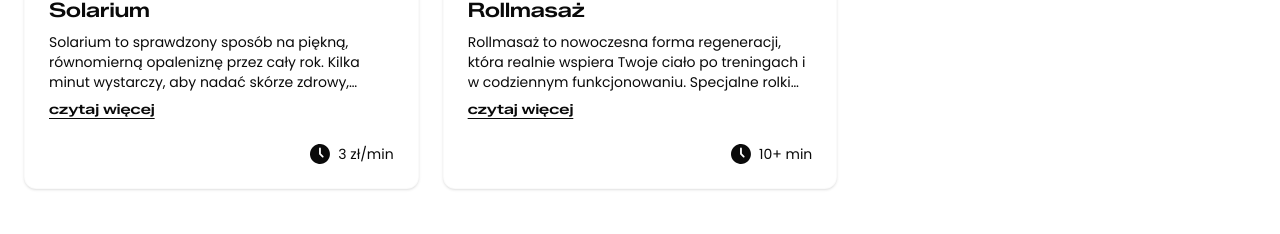
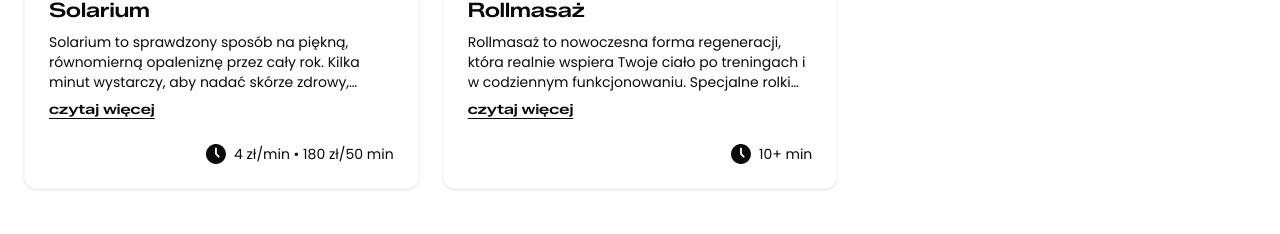
Before and after one commit to Szorcu/powerfit, a Next.js app: page /oferta in a window 1280 px wide. Shown: the part 6254-6488 px from the top of the page. Built offline with nearby package versions, Linux system fonts and the light colour scheme.

Commit message:
Updated "Solarium" price

```diff
--- a/src/consts/services.ts
+++ b/src/consts/services.ts
@@ -15,7 +15,7 @@ export const SERVICES = [
       ✅ poprawa wyglądu skóry ⛱️
       ✅ lepsze samopoczucie i pewność siebie ✨
     `,
-    duration: "3 zł/min",
+    duration: "4 zł/min • 180 zł/50 min",
   },
   {
     img: "classes-rozciaganie-rollowanie.jpg",
```
